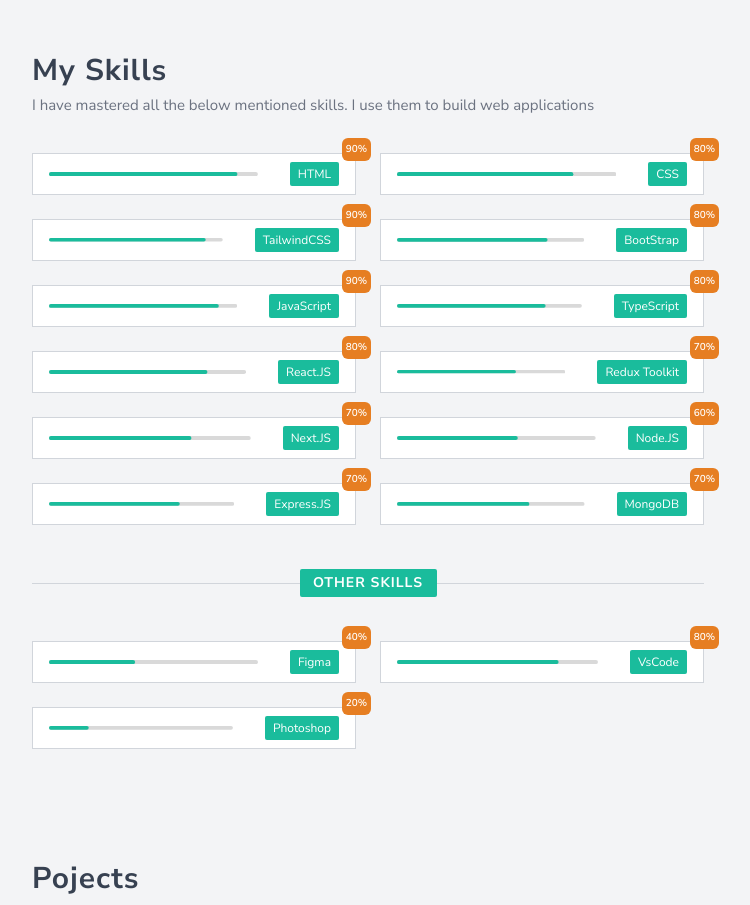
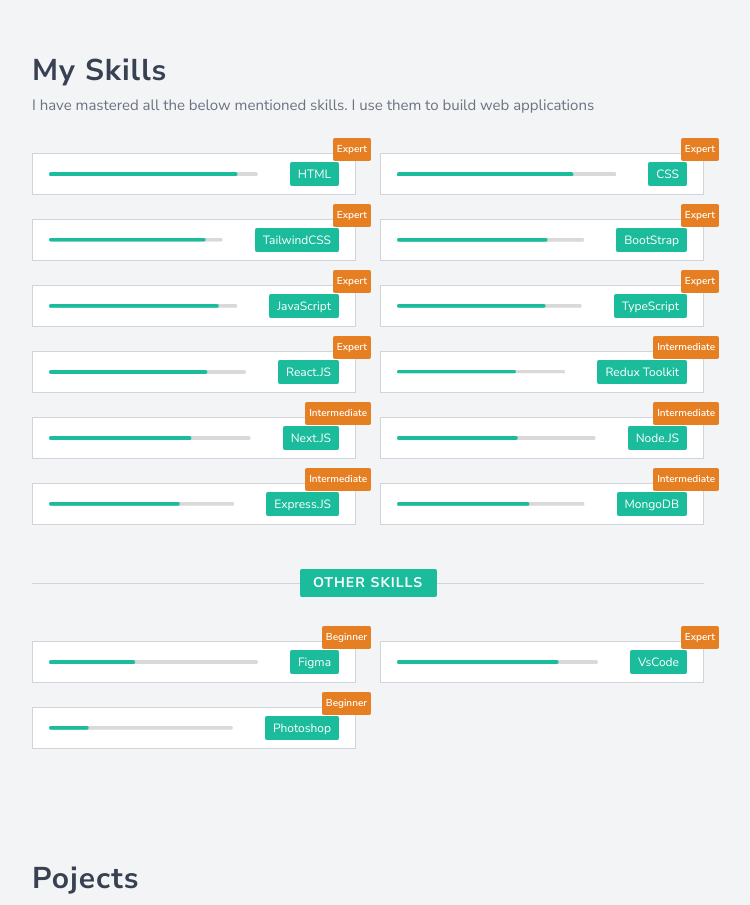
Before and after one commit to Anirbandasjoy/TechCanvas, a React (Vite) app: page / in a window 1280 px wide. Shown: the part 440-1345 px from the top of the page, without its empty margins (272-1022 px from the left). Built offline with nearby package versions, Linux system fonts and the light colour scheme.

Commit message:
update skill section

```diff
--- a/src/components/Skills/OtherSkill.tsx
+++ b/src/components/Skills/OtherSkill.tsx
@@ -29,8 +29,8 @@
                 <h2 className="py-1 px-2 rounded-sm bg-[#1abc9c] text-white text-xs">
                   {skil?.technology}
                 </h2>
-                <p className="text-[10px] bg-[#e67e22] text-white font-semibold absolute p-[4px] -right-5  sm:-right-8 rounded-md -top-7 sm:-top-6">
-                  {skil?.percent}%
+                <p className="text-[10px] bg-[#e67e22] text-white font-semibold absolute p-[4px] -right-5  sm:-right-8 rounded-sm -top-7 sm:-top-6">
+                  {skil?.level}
                 </p>
               </div>
             </div>
--- a/src/components/Skills/Skill.tsx
+++ b/src/components/Skills/Skill.tsx
@@ -22,8 +22,8 @@
                 <h2 className="py-1 px-2 text-nowrap rounded-sm bg-[#1abc9c] text-white text-xs">
                   {skil?.technology}
                 </h2>
-                <p className="text-[10px] bg-[#e67e22] text-white font-semibold absolute p-[4px] -right-5  sm:-right-8 rounded-md -top-7 sm:-top-6">
-                  {skil?.percent}%
+                <p className="text-[10px] bg-[#e67e22] text-white font-semibold absolute p-[4px] -right-5  sm:-right-8 rounded-sm -top-7 sm:-top-6">
+                  {skil?.level}
                 </p>
               </div>
             </div>
--- a/src/components/Skills/skillsData.ts
+++ b/src/components/Skills/skillsData.ts
@@ -1,81 +1,20 @@
 export const skillData = [
-  {
-    id: 1,
-    technology: "HTML",
-    percent: 90,
-  },
-  {
-    id: 2,
-    technology: "CSS",
-    percent: 80,
-  },
-  {
-    id: 3,
-    technology: "TailwindCSS",
-    percent: 90,
-  },
-  {
-    id: 4,
-    technology: "BootStrap",
-    percent: 80,
-  },
-  {
-    id: 5,
-    technology: "JavaScript",
-    percent: 90,
-  },
-  {
-    id: 6,
-    technology: "TypeScript",
-    percent: 80,
-  },
-  {
-    id: 7,
-    technology: "React.JS",
-    percent: 80,
-  },
-  {
-    id: 8,
-    technology: "Redux Toolkit",
-    percent: 70,
-  },
-  {
-    id: 9,
-    technology: "Next.JS",
-    percent: 70,
-  },
-  {
-    id: 10,
-    technology: "Node.JS",
-    percent: 60,
-  },
-  {
-    id: 11,
-    technology: "Express.JS",
-    percent: 70,
-  },
-
-  {
-    id: 12,
-    technology: "MongoDB",
-    percent: 70,
-  },
+  { id: 1, technology: "HTML", percent: 90, level: "Expert" },
+  { id: 2, technology: "CSS", percent: 80, level: "Expert" },
+  { id: 3, technology: "TailwindCSS", percent: 90, level: "Expert" },
+  { id: 4, technology: "BootStrap", percent: 80, level: "Expert" },
+  { id: 5, technology: "JavaScript", percent: 90, level: "Expert" },
+  { id: 6, technology: "TypeScript", percent: 80, level: "Expert" },
+  { id: 7, technology: "React.JS", percent: 80, level: "Expert" },
+  { id: 8, technology: "Redux Toolkit", percent: 70, level: "Intermediate" },
+  { id: 9, technology: "Next.JS", percent: 70, level: "Intermediate" },
+  { id: 10, technology: "Node.JS", percent: 60, level: "Intermediate" },
+  { id: 11, technology: "Express.JS", percent: 70, level: "Intermediate" },
+  { id: 12, technology: "MongoDB", percent: 70, level: "Intermediate" },
 ];
 
 export const otherskillData = [
-  {
-    id: 1,
-    technology: "Figma",
-    percent: 40,
-  },
-  {
-    id: 2,
-    technology: "VsCode",
-    percent: 80,
-  },
-  {
-    id: 3,
-    technology: "Photoshop",
-    percent: 20,
-  },
+  { id: 1, technology: "Figma", percent: 40, level: "Beginner" },
+  { id: 2, technology: "VsCode", percent: 80, level: "Expert" },
+  { id: 3, technology: "Photoshop", percent: 20, level: "Beginner" },
 ];
```
